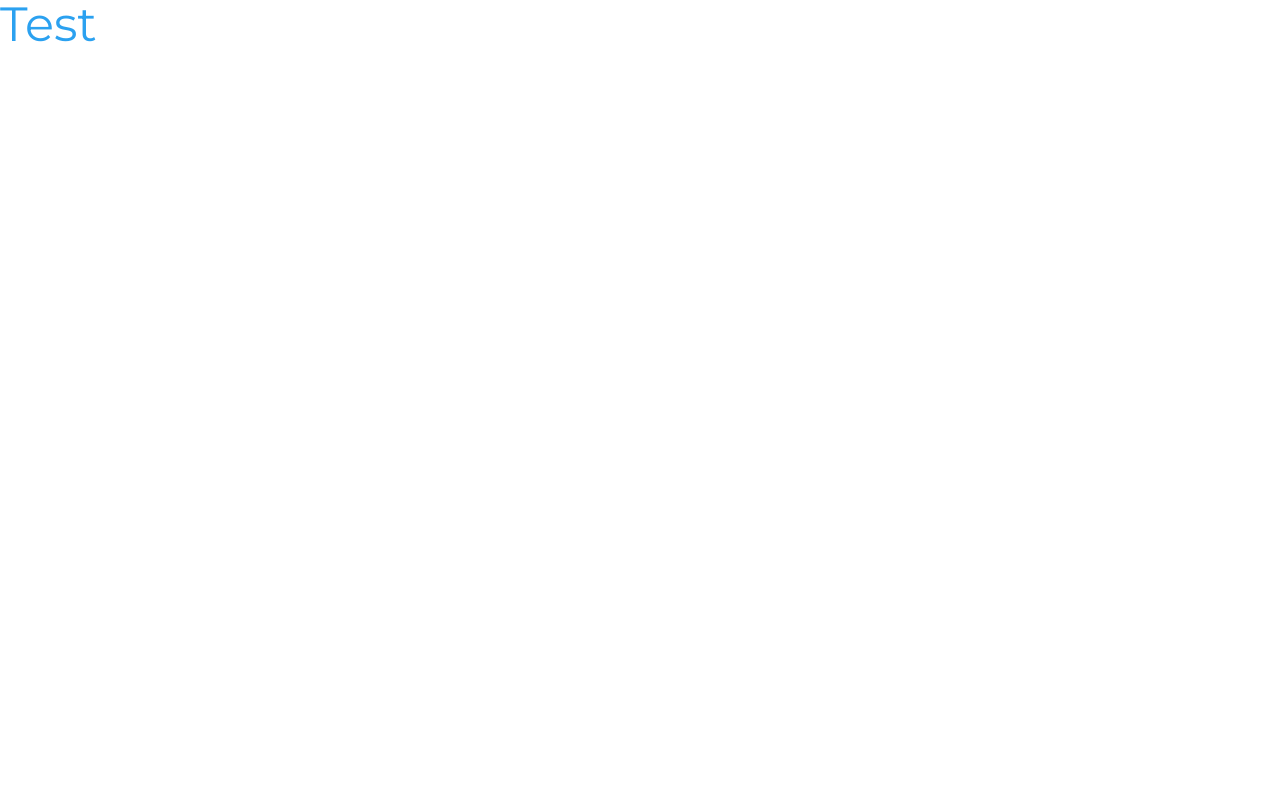
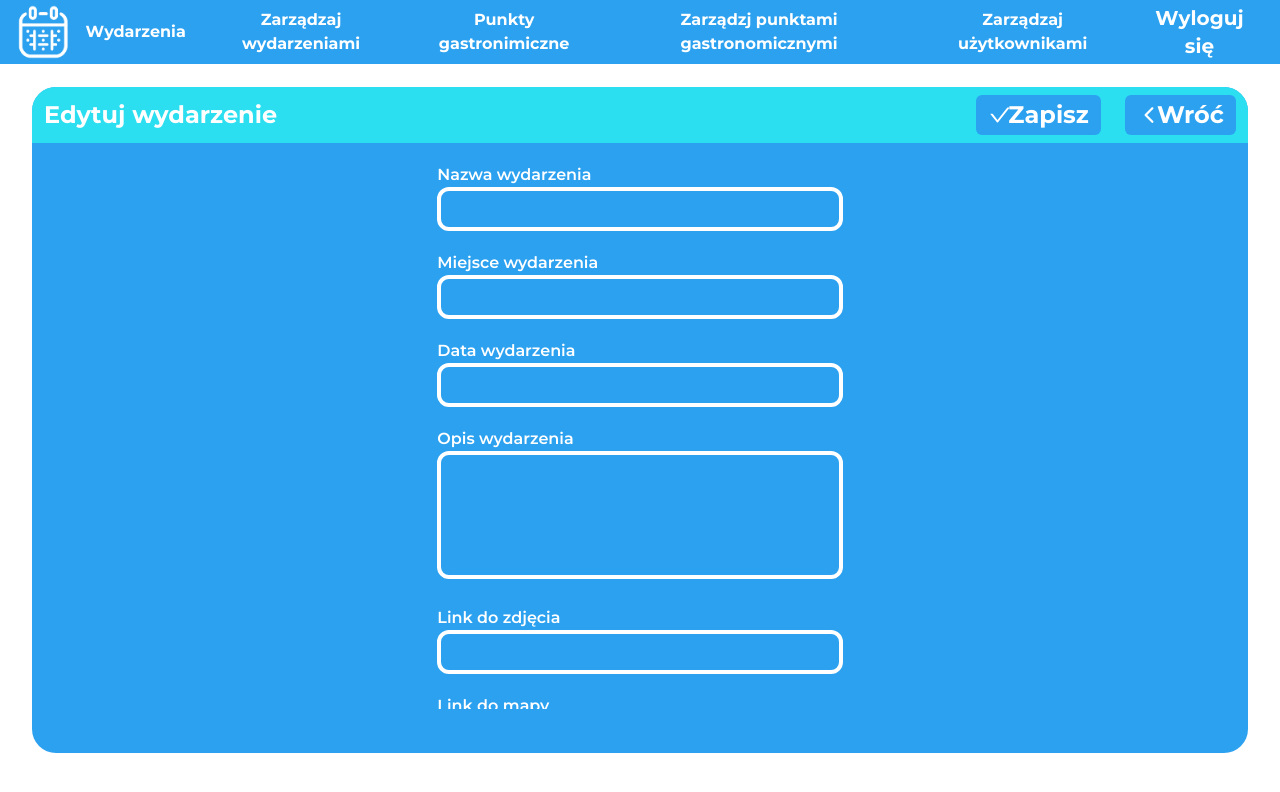
Before and after one commit to maciej-bartoszewski/Planner-Web, a React (Vite) app: page /edytuj-wydarzenie in a window 1280 px wide. Shown: the top 792 px of the page. Built offline with nearby package versions, Linux system fonts and the light colour scheme.

Commit message:
Implementacja poruszania sie pomiedzy podstronami

```diff
--- a/src/App.jsx
+++ b/src/App.jsx
@@ -1,11 +1,58 @@
+import Header from "./Components/Header"
+import LoginPage from "./Pages/LoginPage"
+import Locals from "./Pages/Locals"
+import ManageLocals from "./Pages/ManageLocals"
+import Events from "./Pages/Events"
+import ManageEvents from "./Pages/ManageEvents"
+import ManageUsers from "./Pages/ManageUsers"
+import EditEvent from "./Pages/EditEvent"
+import EditLocal from "./Pages/EditLocal"
+import LocalInfo from "./Pages/LocalInfo"
+import EventInfo from "./Pages/EventInfo"
+
+import { BrowserRouter, Routes, Route } from "react-router-dom";
+
 import './App.css'
 
 function App() {
 
   return (
-    <div className='text-5xl text-blue'>
-      Test
-    </div>
+    <BrowserRouter>
+      <Header/>
+      <Routes>
+        <Route path="/" element={ <LoginPage/> }/>
+
+        <Route path="/wydarzenia" element={
+          <Events/>
+        }/>
+        <Route path="/wydarzenia-info" element={
+          <EventInfo/>
+        }/>
+        <Route path="/zarzadzaj-wydarzeniami" element={
+          <ManageEvents/>
+        }/>
+        <Route path="/edytuj-wydarzenie" element={
+          <EditEvent/>
+        }/>
+        <Route path="/punkty-gastronomiczne" element={
+          <Locals/>
+        }/>
+        <Route path="/punkty-gastronomiczne-info" element={
+          <LocalInfo/>
+        }/>
+        <Route path="/zarzadzaj-punktami-gastronomicznymi" element={
+          <ManageLocals/>
+        }/>
+        <Route path="/edytuj-punkt-gastronomiczny" element={
+          <EditLocal/>
+        }/>
+        <Route path="/zarzadzaj-uzytkownikami" element={
+          <ManageUsers/>
+        }/>
+
+        <Route path="/*" element={ <LoginPage/> }/>
+      </Routes>
+    </BrowserRouter>
   )
 }
 
--- a/src/Pages/EditEvent.jsx
+++ b/src/Pages/EditEvent.jsx
@@ -1,9 +1,12 @@
 import { useState } from 'react';
+import { useNavigate } from "react-router-dom";
 
 import { IoIosArrowBack } from "react-icons/io";
 import { AiOutlineCheck } from "react-icons/ai";
 
 function EditEvent() {
+    const navigate = useNavigate();
+
     const [name, setName] = useState();
     const [place, setPlace] = useState();
     const [date, setDate] = useState();
@@ -17,8 +20,8 @@ function EditEvent() {
                 <div className="bg-lightblue w-full rounded-t-3xl lg:text-2xl text-l flex justify-between items-center">
                     <span className='p-3'>Edytuj wydarzenie</span>
                     <div className="flex justify-center items-center">
-                        <button className='flex items-center justify-center mx-3 duration-500 bg-blue hover:bg-opacity-50 rounded-md my-2 py-1 px-3'><div className='w-5 '> <AiOutlineCheck /> </div>Zapisz</button>
-                        <button className='flex items-center justify-center mx-3 duration-500 bg-blue hover:bg-opacity-50 rounded-md my-2 py-1 px-3'><div className='w-5 '> <IoIosArrowBack /> </div>Wróć</button>
+                        <button onClick={() => navigate("/zarzadzaj-wydarzeniami")} className='flex items-center justify-center mx-3 duration-500 bg-blue hover:bg-opacity-50 rounded-md my-2 py-1 px-3'><div className='w-5 '> <AiOutlineCheck /> </div>Zapisz</button>
+                        <button onClick={() => navigate("/zarzadzaj-wydarzeniami")} className='flex items-center justify-center mx-3 duration-500 bg-blue hover:bg-opacity-50 rounded-md my-2 py-1 px-3'><div className='w-5 '> <IoIosArrowBack /> </div>Wróć</button>
                     </div>
                 </div>
                 <div className="flex flex-col items-center overflow-y-auto max-h-[85%]">
--- a/src/Pages/EditLocal.jsx
+++ b/src/Pages/EditLocal.jsx
@@ -1,9 +1,12 @@
 import { useState } from 'react';
+import { useNavigate } from "react-router-dom";
 
 import { IoIosArrowBack } from "react-icons/io";
 import { AiOutlineCheck } from "react-icons/ai";
 
 function EditLocal() {
+    const navigate = useNavigate();
+
     const [name, setName] = useState();
     const [address, setAddress] = useState();
     const [picture, setPicture] = useState();
@@ -15,8 +18,8 @@ function EditLocal() {
                 <div className="bg-lightblue w-full rounded-t-3xl lg:text-2xl text-l flex justify-between items-center">
                     <span className='p-3'>Edytuj punkt gastronomiczny</span>
                     <div className="flex justify-center items-center">
-                        <button className='flex items-center justify-center mx-3 duration-500 bg-blue hover:bg-opacity-50 rounded-md my-2 py-1 px-3'><div className='w-5 '> <AiOutlineCheck /> </div>Zapisz</button>
-                        <button className='flex items-center justify-center mx-3 duration-500 bg-blue hover:bg-opacity-50 rounded-md my-2 py-1 px-3'><div className='w-5 '> <IoIosArrowBack /> </div>Wróć</button>
+                        <button onClick={() => navigate("/zarzadzaj-punktami-gastronomicznymi")} className='flex items-center justify-center mx-3 duration-500 bg-blue hover:bg-opacity-50 rounded-md my-2 py-1 px-3'><div className='w-5 '> <AiOutlineCheck /> </div>Zapisz</button>
+                        <button onClick={() => navigate("/zarzadzaj-punktami-gastronomicznymi")} className='flex items-center justify-center mx-3 duration-500 bg-blue hover:bg-opacity-50 rounded-md my-2 py-1 px-3'><div className='w-5 '> <IoIosArrowBack /> </div>Wróć</button>
                     </div>
                 </div>
                 <div className="flex flex-col items-center overflow-y-auto max-h-[85%]">
--- a/src/Pages/EventInfo.jsx
+++ b/src/Pages/EventInfo.jsx
@@ -1,3 +1,5 @@
+import { useNavigate } from "react-router-dom";
+
 import { IoIosArrowBack } from "react-icons/io";
 
 const mockedEvent = {
@@ -10,13 +12,14 @@ const mockedEvent = {
 }
 
 function EventInfo() {
+    const navigate = useNavigate();
 
     return (
         <div className="flex items-center justify-center h-screen font-bold">
             <div className="mt-10 bg-blue w-[95%] h-5/6 rounded-3xl">
                 <div className="bg-lightblue w-full rounded-t-3xl lg:text-2xl text-l flex justify-between items-center">
                     <span className='p-3'>Informacja o wydarzeniu</span>
-                    <button className='flex items-center justify-center mx-3 duration-500 bg-blue hover:bg-opacity-50 rounded-md my-2 py-1 px-3'><div className='w-5'><IoIosArrowBack /></div>Wróć</button>
+                    <button onClick={() => navigate("/wydarzenia")} className='flex items-center justify-center mx-3 duration-500 bg-blue hover:bg-opacity-50 rounded-md my-2 py-1 px-3'><div className='w-5'><IoIosArrowBack /></div>Wróć</button>
                 </div>
                 <div className="flex flex-col items-center overflow-y-auto max-h-[85%] lg:text-2xl text-l mt-6">
                     <div className="flex items-center justify-between lg:w-[40%] md:w-[55%] w-[70%] bg-lightblue bg-opacity-50 my-2 p-3">
--- a/src/Pages/Events.jsx
+++ b/src/Pages/Events.jsx
@@ -1,4 +1,5 @@
 import { useEffect, useState } from 'react';
+import { useNavigate } from "react-router-dom";
 
 import { FaInfo } from "react-icons/fa6";
 import { AiOutlineCheck } from "react-icons/ai";
@@ -11,6 +12,8 @@ const mockedEvents = [
   ];
 
 function Events() {
+    const navigate = useNavigate();
+
     const [events, setEvents] = useState(mockedEvents);
 
     useEffect ( () => {
@@ -36,7 +39,7 @@ function Events() {
                             <tr key={index} className="bg-lightblue bg-opacity-50">
                                 <td className="p-5">{event.name}</td>
                                 <td className="lg:flex items-center justify-between">
-                                    <button className='flex items-center duration-500 hover:bg-lightblue rounded-md my-2 p-3'><div className='w-5 '> <FaInfo /> </div>Informacje</button>
+                                    <button onClick={() => navigate("/wydarzenia-info")} className='flex items-center duration-500 hover:bg-lightblue rounded-md my-2 p-3'><div className='w-5 '> <FaInfo /> </div>Informacje</button>
                                     <button className='flex items-center duration-500 hover:bg-lightblue rounded-md my-2 p-3'><div className='w-5 '> <AiOutlineCheck /> </div>Akceptuj</button>
                                     <button className='flex items-center duration-500 hover:bg-lightblue rounded-md my-2 p-3'><div className='w-5 '> <AiOutlineClose /> </div>Odrzuć</button>
                                 </td>
--- a/src/Pages/LocalInfo.jsx
+++ b/src/Pages/LocalInfo.jsx
@@ -1,14 +1,18 @@
+import { useNavigate } from "react-router-dom";
+
 import { IoIosArrowBack } from "react-icons/io";
 
 const mockedLocal = {name: 'Index', address: 'ul. JakasTam 21/37', img: 'https://indeksklub.pl/gallery/gallery2.JPG'}
 
 function LocalInfo() {
+    const navigate = useNavigate();
+
     return (
         <div className="flex items-center justify-center h-screen font-bold">
             <div className="mt-10 bg-blue w-[95%] h-5/6 rounded-3xl">
                 <div className="bg-lightblue w-full rounded-t-3xl lg:text-2xl text-l flex justify-between items-center">
                     <span className='p-3'>Informacja o punkcie gastronomicznym</span>
-                    <button className='flex items-center justify-center mx-3 duration-500 bg-blue hover:bg-opacity-50 rounded-md my-2 py-1 px-3'><div className='w-5 '> <IoIosArrowBack /> </div>Wróć</button>
+                    <button onClick={() => navigate("/punkty-gastronomiczne")} className='flex items-center justify-center mx-3 duration-500 bg-blue hover:bg-opacity-50 rounded-md my-2 py-1 px-3'><div className='w-5 '> <IoIosArrowBack /> </div>Wróć</button>
                 </div>
                 <div className="flex flex-col items-center overflow-y-auto max-h-[85%] lg:text-2xl text-l mt-10">
                     <div className="flex items-center justify-between lg:w-[40%] md:w-[55%] w-[70%] bg-lightblue bg-opacity-50 my-2 p-3">
--- a/src/Pages/Locals.jsx
+++ b/src/Pages/Locals.jsx
@@ -1,4 +1,5 @@
 import { useEffect, useState } from 'react';
+import { useNavigate } from "react-router-dom";
 
 import { FaInfo } from "react-icons/fa6";
 import { AiOutlineCheck } from "react-icons/ai";
@@ -13,6 +14,8 @@ const mockedLocals = [
   ];
 
 function Locals() {
+    const navigate = useNavigate();
+
     const [locals, setLocals] = useState(mockedLocals);
 
     useEffect ( () => {
@@ -38,7 +41,7 @@ function Locals() {
                             <tr key={index} className="bg-lightblue bg-opacity-50">
                                 <td className="p-5">{local.name}</td>
                                 <td className="lg:flex items-center justify-between">
-                                    <button className='flex items-center duration-500 hover:bg-lightblue rounded-md my-2 p-3'><div className='w-5 '> <FaInfo /> </div>Informacje</button>
+                                    <button onClick={() => navigate("/punkty-gastronomiczne-info")} className='flex items-center duration-500 hover:bg-lightblue rounded-md my-2 p-3'><div className='w-5 '> <FaInfo /> </div>Informacje</button>
                                     <button className='flex items-center duration-500 hover:bg-lightblue rounded-md my-2 p-3'><div className='w-5 '> <AiOutlineCheck /> </div>Akceptuj</button>
                                     <button className='flex items-center duration-500 hover:bg-lightblue rounded-md my-2 p-3'><div className='w-5 '> <AiOutlineClose /> </div>Odrzuć</button>
                                 </td>
--- a/src/Pages/ManageEvents.jsx
+++ b/src/Pages/ManageEvents.jsx
@@ -1,4 +1,5 @@
 import { useEffect, useState } from 'react';
+import { useNavigate } from "react-router-dom";
 
 import { MdDelete } from "react-icons/md";
 import { FaEdit } from "react-icons/fa";
@@ -9,6 +10,8 @@ const mockedEvents = [
   ];
 
 function ManageEvents() {
+    const navigate = useNavigate();
+
     const [events, setEvents] = useState(mockedEvents);
 
     useEffect ( () => {
@@ -34,7 +37,7 @@ function ManageEvents() {
                             <tr key={index} className="bg-lightblue bg-opacity-50">
                                 <td className="p-5">{event.name}</td>
                                 <td className="lg:flex items-center justify-between">
-                                    <button className='flex my-2 items-center justify-center duration-500 hover:bg-lightblue rounded-md p-3'><div className='w-5 '> <FaEdit /> </div>Edytuj</button>
+                                    <button onClick={() => navigate("/edytuj-wydarzenie")} className='flex my-2 items-center justify-center duration-500 hover:bg-lightblue rounded-md p-3'><div className='w-5 '> <FaEdit /> </div>Edytuj</button>
                                     <button className='flex my-2 items-center justify-center duration-500 hover:bg-lightblue rounded-md p-3'><div className='w-5 '> <MdDelete /> </div>Usuń</button>
                                 </td>
                             </tr>
--- a/src/Pages/ManageLocals.jsx
+++ b/src/Pages/ManageLocals.jsx
@@ -1,4 +1,5 @@
 import { useEffect, useState } from 'react';
+import { useNavigate } from "react-router-dom";
 
 import { MdDelete } from "react-icons/md";
 import { FaEdit } from "react-icons/fa";
@@ -10,6 +11,8 @@ const mockedLocals = [
   ];
 
 function ManageLocals() {
+    const navigate = useNavigate();
+
     const [locals, setLocals] = useState(mockedLocals);
 
     useEffect ( () => {
@@ -35,7 +38,7 @@ function ManageLocals() {
                             <tr key={index} className="bg-lightblue bg-opacity-50">
                                 <td className="p-5">{local.name}</td>
                                 <td className="lg:flex items-center justify-between">
-                                    <button className='flex items-center duration-500 hover:bg-lightblue rounded-md my-2 p-3'><div className='w-5 '> <FaEdit /> </div>Edytuj</button>
+                                    <button     onClick={() => navigate("/edytuj-punkt-gastronomiczny")} className='flex items-center duration-500 hover:bg-lightblue rounded-md my-2 p-3'><div className='w-5 '> <FaEdit /> </div>Edytuj</button>
                                     <button className='flex items-center duration-500 hover:bg-lightblue rounded-md my-2 p-3'><div className='w-5 '> <MdDelete /> </div>Usuń</button>
                                 </td>
                             </tr>
```
